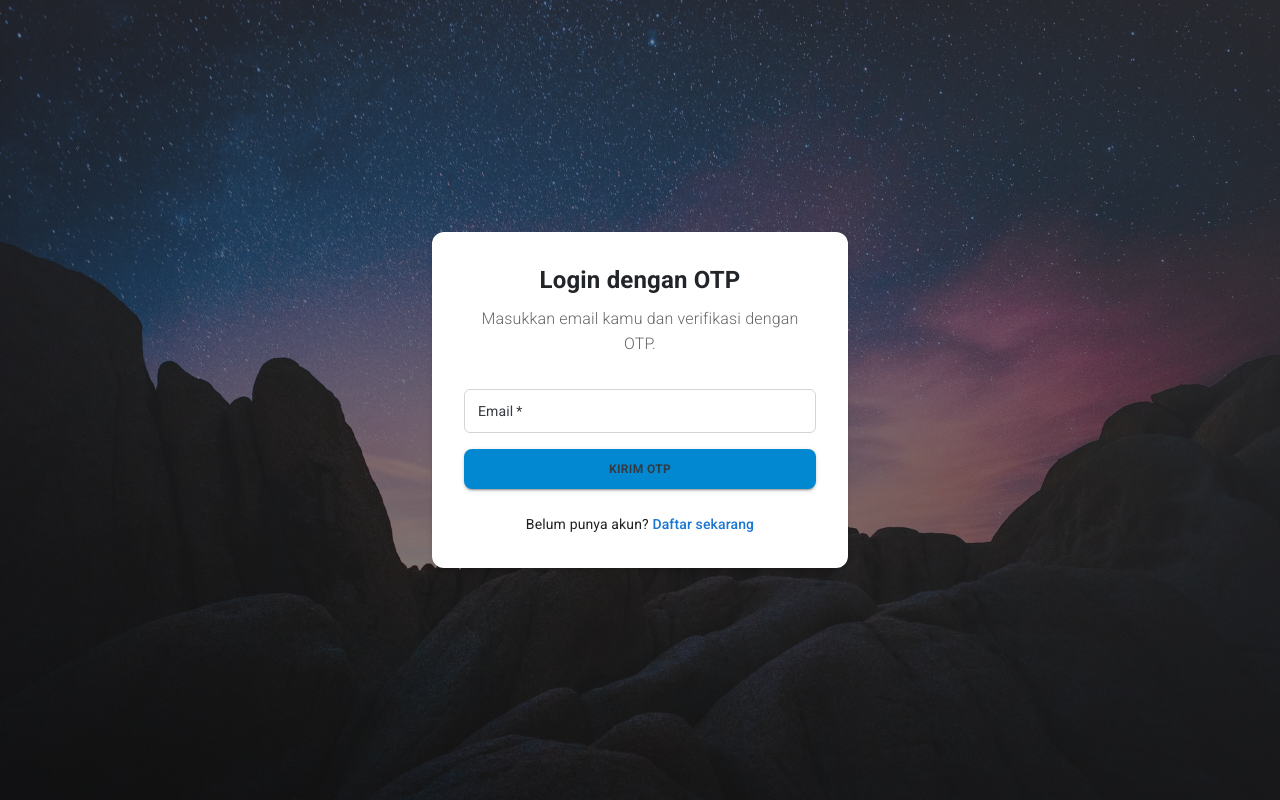
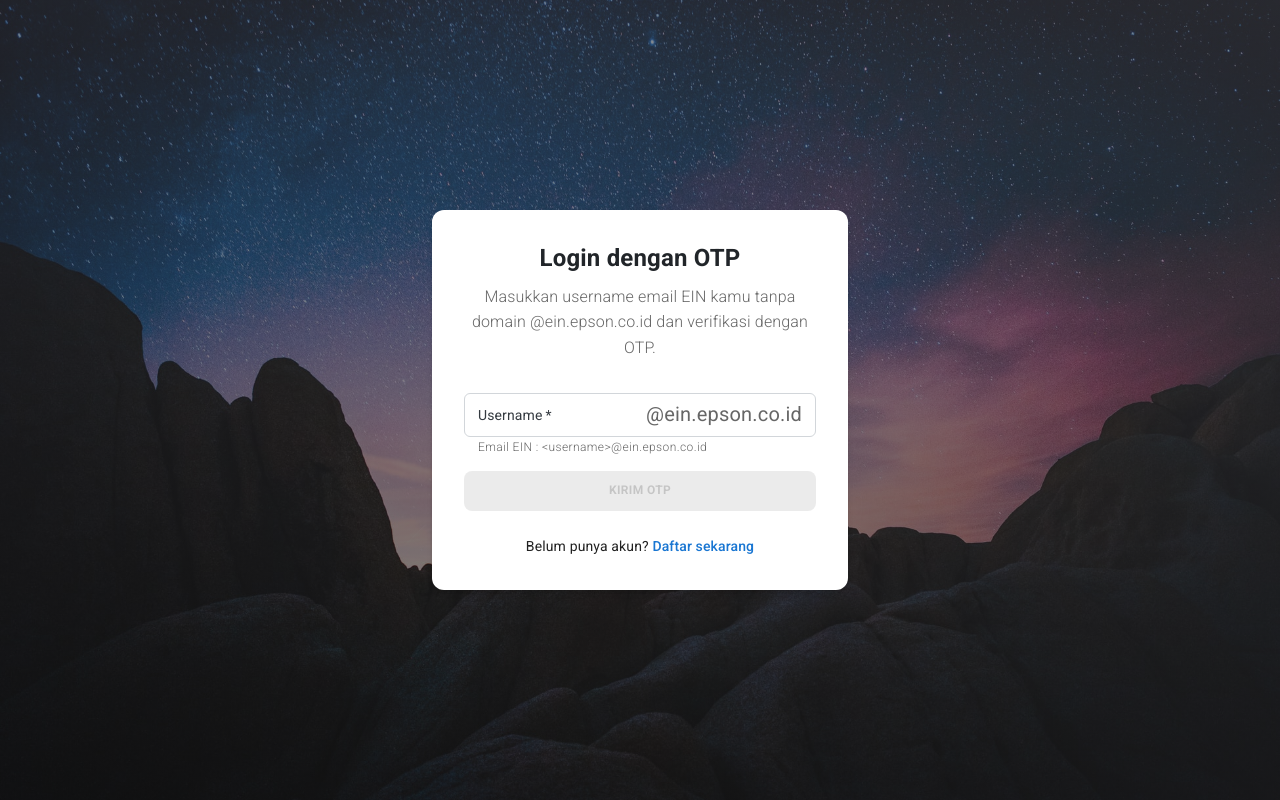
Before and after one commit to Presales-Solution24/StudyGoV2-FE, a React (Create React App) app: page /login in a window 1280 px wide. Built offline with nearby package versions, Linux system fonts and the light colour scheme.

Commit message:
Login EIN, Register email, Admin,

```diff
--- a/public/index.html
+++ b/public/index.html
@@ -22,7 +22,7 @@ Software.
     <meta name="theme-color" content="#1A73E8" />
     <link rel="apple-touch-icon" sizes="76x76" href="%PUBLIC_URL%/apple-icon.png" />
     <link rel="manifest" href="%PUBLIC_URL%/manifest.json" />
-    <title>Study Go V2</title>
+    <title>Lentera</title>
     <link
       rel="stylesheet"
       href="https://fonts.googleapis.com/css?family=Roboto:300,400,500,700,900|Roboto+Slab:400,700"
--- a/src/pages/Admin/dashboard/Index.js
+++ b/src/pages/Admin/dashboard/Index.js
@@ -1,13 +1,61 @@
+import { useEffect, useState } from "react";
+import { useNavigate } from "react-router-dom";
 import MKBox from "components/MKBox";
 import MKTypography from "components/MKTypography";
 
 function Dashboard() {
+  const navigate = useNavigate();
+  const [loading, setLoading] = useState(true);
+
+  useEffect(() => {
+    const token = localStorage.getItem("token");
+    if (!token) {
+      alert("Unauthorized. Silakan login dulu.");
+      navigate("/login");
+      return;
+    }
+
+    const fetchUserInfo = async () => {
+      try {
+        const response = await fetch("https://lentera-be.solution-core.com/api/auth/info", {
+          method: "GET",
+          headers: {
+            "Content-Type": "application/json",
+            Authorization: token,
+          },
+        });
+
+        if (response.status === 401) {
+          alert("Session habis. Silakan login ulang.");
+          navigate("/login");
+          return;
+        }
+
+        const data = await response.json();
+        if (data.role !== "admin") {
+          alert("Maaf akun anda tidak memiliki akses Admin, silakan kontak Presales :D");
+          navigate("/");
+        } else {
+          setLoading(false);
+        }
+      } catch (error) {
+        console.error("Error fetching user info:", error);
+        alert("Terjadi kesalahan. Silakan login ulang.");
+        navigate("/login");
+      }
+    };
+
+    fetchUserInfo();
+  }, [navigate]);
+
+  if (loading) return null;
+
   return (
     <MKBox py={3}>
       <MKTypography variant="h4" fontWeight="bold" mb={2}>
-        Dashboard
+        Dashboard Admin
       </MKTypography>
-      <MKTypography variant="body1">Welcome to Admin Dashboard!</MKTypography>
+      <MKTypography variant="body1">Selamat datang di Admin Dashboard!</MKTypography>
     </MKBox>
   );
 }
--- a/src/pages/Login.js
+++ b/src/pages/Login.js
@@ -1,27 +1,53 @@
-import { useState } from "react";
+import { useState, useEffect } from "react";
 import axios from "axios";
 import { useNavigate, Link } from "react-router-dom";
-import { Card, Grid, Alert, TextField, Button, Typography, CircularProgress } from "@mui/material";
+import {
+  Card,
+  Grid,
+  Alert,
+  TextField,
+  Button,
+  Typography,
+  CircularProgress,
+  InputAdornment,
+} from "@mui/material";
 import MKBox from "components/MKBox";
 import bgImage from "assets/images/bg-sign-in-basic.jpeg";
 
 export default function Login() {
-  const [email, setEmail] = useState("");
+  const [username, setUsername] = useState("");
   const [otp, setOtp] = useState("");
   const [otpSent, setOtpSent] = useState(false);
   const [errorMsg, setErrorMsg] = useState("");
   const [successMsg, setSuccessMsg] = useState("");
   const [loading, setLoading] = useState(false);
+  const [usernameError, setUsernameError] = useState(""); // error khusus username
   const navigate = useNavigate();
+
+  const domain = "@ein.epson.co.id";
+
+  const validateUsername = (value) => /^[a-zA-Z0-9_-]*$/.test(value);
+
+  const handleUsernameChange = (e) => {
+    const { value } = e.target;
+    if (validateUsername(value)) {
+      setUsername(value);
+      setUsernameError("");
+    } else {
+      setUsernameError("Hanya huruf, angka, _ atau - yang diperbolehkan.");
+    }
+  };
 
   const handleSendOtp = async () => {
     setErrorMsg("");
     setSuccessMsg("");
 
-    if (!email) {
-      setErrorMsg("Email wajib diisi.");
+    if (!username) {
+      setErrorMsg("Username wajib diisi.");
       return;
     }
+
+    const email = `${username}${domain}`;
 
     setLoading(true);
     try {
@@ -47,6 +73,8 @@ export default function Login() {
       return;
     }
 
+    const email = `${username}${domain}`;
+
     setLoading(true);
     try {
       const res = await axios.post("https://lentera-be.solution-core.com/api/auth/verify-otp", {
@@ -62,6 +90,18 @@ export default function Login() {
       setLoading(false);
     }
   };
+
+  useEffect(() => {
+    return () => {
+      setUsername("");
+      setOtp("");
+      setOtpSent(false);
+      setErrorMsg("");
+      setSuccessMsg("");
+      setLoading(false);
+      setUsernameError("");
+    };
+  }, []);
 
   return (
     <MKBox
@@ -101,7 +141,8 @@ export default function Login() {
                 textAlign="center"
                 sx={{ mb: 2, color: "text.secondary" }}
               >
-                Masukkan email kamu dan verifikasi dengan OTP.
+                Masukkan username email EIN kamu tanpa domain @ein.epson.co.id dan verifikasi dengan
+                OTP.
               </Typography>
 
               {errorMsg && (
@@ -118,13 +159,21 @@ export default function Login() {
               <form onSubmit={handleLogin}>
                 <TextField
                   fullWidth
-                  label="Email"
-                  type="email"
-                  value={email}
-                  onChange={(e) => setEmail(e.target.value)}
+                  label="Username"
+                  value={username}
+                  onChange={handleUsernameChange}
                   margin="normal"
                   required
                   disabled={otpSent}
+                  helperText={
+                    usernameError
+                      ? usernameError
+                      : `Email EIN : ${username || "<username>"}${domain}`
+                  }
+                  error={Boolean(usernameError)}
+                  InputProps={{
+                    endAdornment: <InputAdornment position="end">{domain}</InputAdornment>,
+                  }}
                 />
 
                 <Button
@@ -132,7 +181,7 @@ export default function Login() {
                   fullWidth
                   sx={{ mt: 1 }}
                   onClick={handleSendOtp}
-                  disabled={loading || otpSent}
+                  disabled={loading || otpSent || !username || Boolean(usernameError)}
                 >
                   {loading && !otpSent ? <CircularProgress size={20} /> : "Kirim OTP"}
                 </Button>
--- a/src/pages/ProductTypePage.js
+++ b/src/pages/ProductTypePage.js
@@ -35,7 +35,7 @@ export default function ProductTypePage() {
 
         // Ambil produk berdasarkan kategori
         const productRes = await axiosInstance.get("/product/list", {
-          params: { category_id: id },
+          params: { category_id: id, keyword: "Epson" },
         });
         setProducts(productRes.data.products || []);
       } catch (err) {
--- a/src/pages/Signup.js
+++ b/src/pages/Signup.js
@@ -23,10 +23,25 @@ export default function Signup() {
   const [successMsg, setSuccessMsg] = useState("");
   const [loadingRegister, setLoadingRegister] = useState(false);
   const [loadingVerify, setLoadingVerify] = useState(false);
+  const [emailError, setEmailError] = useState("");
   const navigate = useNavigate();
+
+  const domain = "@ein.epson.co.id";
+
+  const validateEmailUsername = (value) => /^[a-zA-Z0-9_-]*$/.test(value);
 
   const handleChange = (e) => {
     setFormData({ ...formData, [e.target.name]: e.target.value });
+  };
+
+  const handleEmailChange = (e) => {
+    const { value } = e.target;
+    if (validateEmailUsername(value)) {
+      setFormData({ ...formData, email: value });
+      setEmailError("");
+    } else {
+      setEmailError("Hanya huruf, angka, _ atau - yang diperbolehkan.");
+    }
   };
 
   const togglePasswordVisibility = () => {
@@ -46,8 +61,14 @@ export default function Signup() {
       return;
     }
 
+    const finalEmail = `${email}${domain}`;
+
     try {
-      await axios.post("https://lentera-be.solution-core.com/api/auth/register-otp", formData);
+      await axios.post("https://lentera-be.solution-core.com/api/auth/register-otp", {
+        username,
+        email: finalEmail,
+        password,
+      });
       setIsOtpSent(true);
       setSuccessMsg("OTP berhasil dikirim ke email.");
     } catch (err) {
@@ -68,9 +89,11 @@ export default function Signup() {
       return;
     }
 
+    const finalEmail = `${formData.email}${domain}`;
+
     try {
       const res = await axios.post("https://lentera-be.solution-core.com/api/auth/verify-otp", {
-        email: formData.email,
+        email: finalEmail,
         otp,
       });
 
@@ -142,16 +165,27 @@ export default function Signup() {
                         onChange={handleChange}
                       />
                     </MKBox>
+
                     <MKBox mb={2}>
                       <MKInput
-                        type="email"
+                        type="text"
                         label="Email"
                         fullWidth
                         name="email"
                         value={formData.email}
-                        onChange={handleChange}
+                        onChange={handleEmailChange}
+                        error={Boolean(emailError)}
+                        helperText={
+                          emailError
+                            ? emailError
+                            : `Email akun : ${formData.email || "<username>"}${domain}`
+                        }
+                        InputProps={{
+                          endAdornment: <InputAdornment position="end">{domain}</InputAdornment>,
+                        }}
                       />
                     </MKBox>
+
                     <MKBox mb={2}>
                       <MKInput
                         type={showPassword ? "text" : "password"}
@@ -171,13 +205,14 @@ export default function Signup() {
                         }}
                       />
                     </MKBox>
+
                     <MKBox mt={2} mb={1}>
                       <MKButton
                         variant="gradient"
                         color="info"
                         fullWidth
                         type="submit"
-                        disabled={loadingRegister}
+                        disabled={loadingRegister || Boolean(emailError)}
                       >
                         {loadingRegister ? (
                           <CircularProgress size={24} color="inherit" />
@@ -198,6 +233,7 @@ export default function Signup() {
                         onChange={(e) => setOtp(e.target.value)}
                       />
                     </MKBox>
+
                     <MKBox mt={2} mb={1}>
                       <MKButton
                         variant="gradient"
@@ -220,7 +256,7 @@ export default function Signup() {
               {!isOtpSent && (
                 <MKBox mt={3} textAlign="center">
                   <MKTypography variant="button" color="text">
-                    Already have an account?{" "}
+                    Sudah punya akun?{" "}
                     <MKTypography
                       component={Link}
                       to="/login"
@@ -229,7 +265,7 @@ export default function Signup() {
                       fontWeight="medium"
                       textGradient
                     >
-                      Sign In
+                      Login
                     </MKTypography>
                   </MKTypography>
                 </MKBox>
```
Also changed, not shown: src/constants/categories.js (+6 -6 lines).
